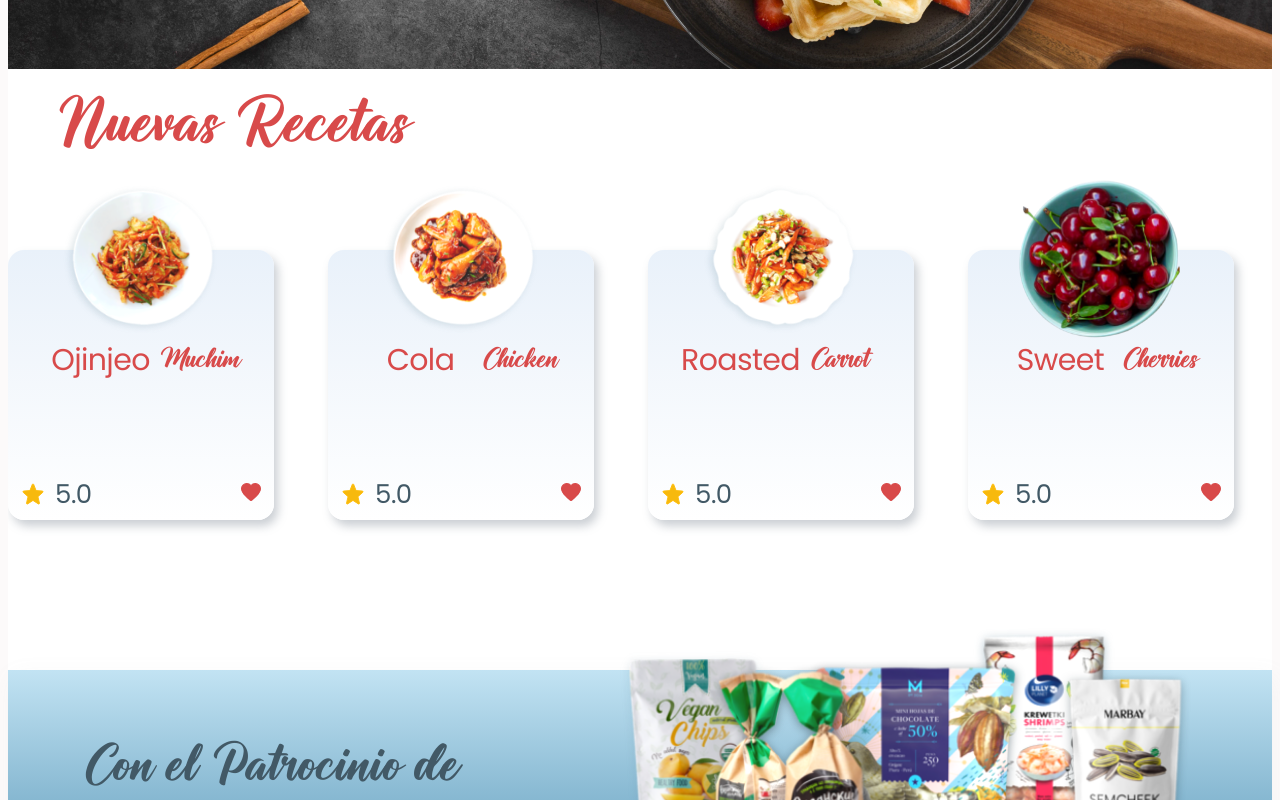
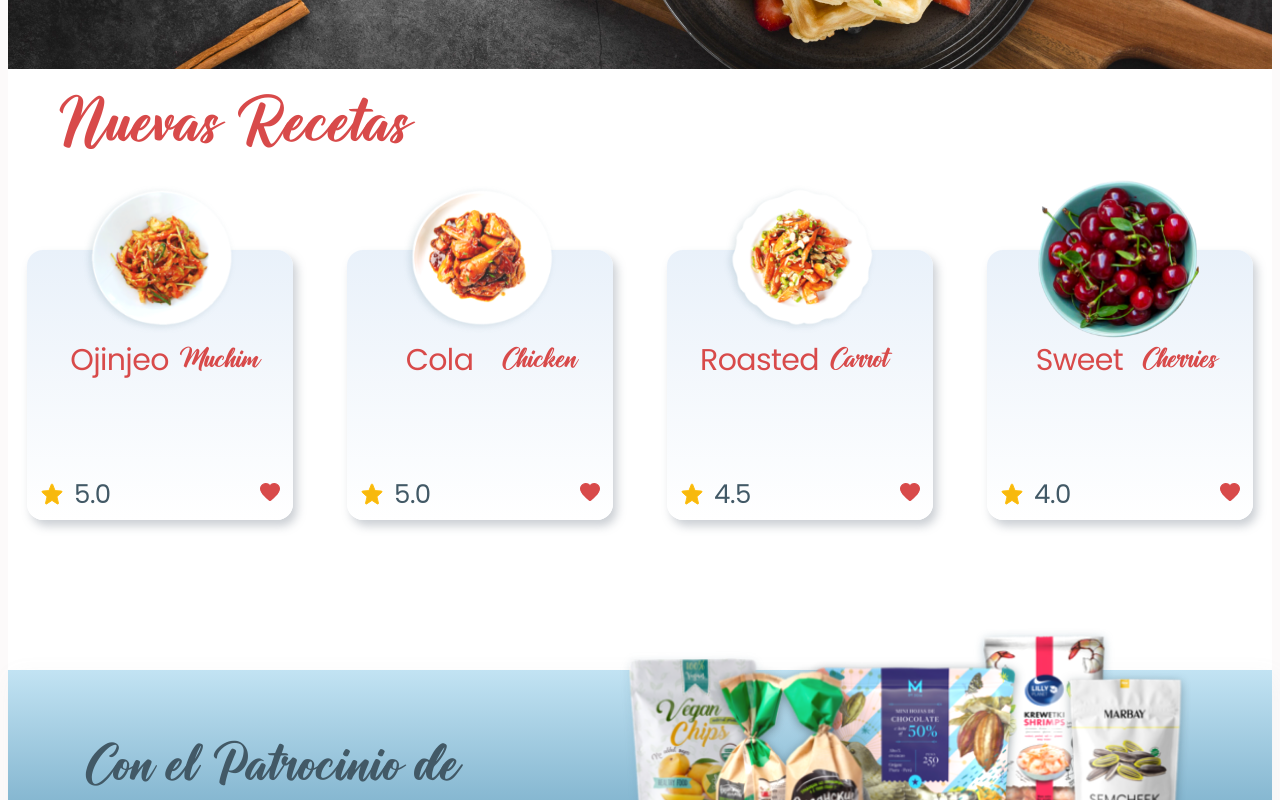
Before and after one commit to javillegas2/recipe_app, a React (Create React App) app: page / in a window 1280 px wide. Shown: the part 456-1256 px from the top of the page. Built offline with nearby package versions, Linux system fonts and the light colour scheme.

Commit message:
Quitando apariencia de scroll

```diff
--- a/src/components/ContainerCards/Card.tsx
+++ b/src/components/ContainerCards/Card.tsx
@@ -4,7 +4,7 @@ import { cardT } from "./CardTypes";
 import './ContainerCards.scss';
 
 
-export const Card: FC<cardT> = ({ img, title, subtitle, portionSize,time, difficulty }): ReactElement | null => {
+export const Card: FC<cardT> = ({ img, title, subtitle, portionSize,time, difficulty, points }): ReactElement | null => {
     return (
         <div className="card">
             <div className="card-header">
@@ -20,7 +20,7 @@ export const Card: FC<cardT> = ({ img, title, subtitle, portionSize,time, diffic
                     <div className="principal-view-card-footer">
                         <div className="points">
                             <img src="/img/icons/ic_star.svg" alt="stars" />
-                            <span className="number">5.0</span>
+                            <span className="number">{points}</span>
 
                         </div>
                         <div className="favourite">
--- a/src/components/ContainerCards/CardTypes.ts
+++ b/src/components/ContainerCards/CardTypes.ts
@@ -7,4 +7,5 @@ export type cardT = {
     portionSize: number;
     time: number;
     difficulty: string;
+    points: string;
 };
--- a/src/components/ContainerCards/ContainerCards.scss
+++ b/src/components/ContainerCards/ContainerCards.scss
@@ -5,31 +5,32 @@
   // justify-content: space-around;
   overflow-x: auto;
   height: 420px;
+  justify-content: center;
 
   // &::-webkit-scrollbar{
   //   width: 0;
   // }
-  &::-webkit-scrollbar {
-    width: 4px;
-    height: 5px;
-  }
-  &::-webkit-scrollbar-thumb {
-    background: linear-gradient(13deg, #cccccc 14%, #cccccc 64%);
-    border-radius: 10px;
-  }
-  &::-webkit-scrollbar-thumb:hover {
-    background: linear-gradient(13deg, #999999 14%, #999999 64%);
-  }
-  &::-webkit-scrollbar-track {
-    background: #ffffff;
-    border-radius: 10px;
-    box-shadow: inset 7px 10px 12px #f0f0f0;
-  }
-  @-moz-document url-prefix() {
-    overflow-x: scroll;
-    scrollbar-color: linear-gradient(13deg, #cccccc 14%, #cccccc 64%) #ffffff;
-    scrollbar-width: thin;
-  }
+  // &::-webkit-scrollbar {
+  //   width: 4px;
+  //   height: 5px;
+  // }
+  // &::-webkit-scrollbar-thumb {
+  //   background: linear-gradient(13deg, #cccccc 14%, #cccccc 64%);
+  //   border-radius: 10px;
+  // }
+  // &::-webkit-scrollbar-thumb:hover {
+  //   background: linear-gradient(13deg, #999999 14%, #999999 64%);
+  // }
+  // &::-webkit-scrollbar-track {
+  //   background: #ffffff;
+  //   border-radius: 10px;
+  //   box-shadow: inset 7px 10px 12px #f0f0f0;
+  // }
+  // @-moz-document url-prefix() {
+  //   overflow-x: scroll;
+  //   scrollbar-color: linear-gradient(13deg, #cccccc 14%, #cccccc 64%) #ffffff;
+  //   scrollbar-width: thin;
+  // }
   .card {
     position: relative;
     width: 266px;
--- a/src/components/ContainerCards/ContainerCards.tsx
+++ b/src/components/ContainerCards/ContainerCards.tsx
@@ -1,4 +1,5 @@
 import React, { FC, ReactElement } from "react";
+
 import { Card } from "./Card";
 
 import './ContainerCards.scss';
@@ -11,7 +12,8 @@ const recipes = [
     subtitle: 'Muchim',
     portionSize: 4,
     time: 10,
-    difficulty: 'fácil'
+    difficulty: 'fácil',
+    points: '5.0'
   },
   {
     img: 'Ojingeo-muchim.png',
@@ -19,7 +21,8 @@ const recipes = [
     subtitle: 'Chicken',
     portionSize: 4,
     time: 10,
-    difficulty: 'fácil'
+    difficulty: 'fácil',
+    points: '5.0'
   },
   {
     img: 'Ojingeo-muchim-1.png',
@@ -27,7 +30,8 @@ const recipes = [
     subtitle: 'Carrot',
     portionSize: 4,
     time: 10,
-    difficulty: 'fácil'
+    difficulty: 'fácil',
+    points: '4.5'
   },
   {
     img: 'cherry.png',
@@ -35,7 +39,8 @@ const recipes = [
     subtitle: 'Cherries',
     portionSize: 4,
     time: 10,
-    difficulty: 'fácil'
+    difficulty: 'fácil',
+    points: '4.0'
   }
 
 ];
@@ -47,7 +52,7 @@ export const ContainerCards: FC = (): ReactElement | null => {
     <div className="container-cards">
 
       {recipes.map(item => {
-        return <Card key={item.title+item.subtitle} img={item.img} title={item.title} subtitle={item.subtitle} portionSize= {item.portionSize} time = {item.time} difficulty = {item.difficulty} />
+        return <Card key={item.title+item.subtitle} img={item.img} title={item.title} subtitle={item.subtitle} portionSize= {item.portionSize} time = {item.time} difficulty = {item.difficulty} points={item.points} />
       })}
     </div>
 
--- a/src/components/Header/Header.scss
+++ b/src/components/Header/Header.scss
@@ -99,7 +99,7 @@
 
     .nav-menu-sup {
       display: flex;
-      max-width: calc(100% - 380px);
+      max-width: calc(100% - 350px);
       margin-right: 30px;
     }
     .menu-item {
```
